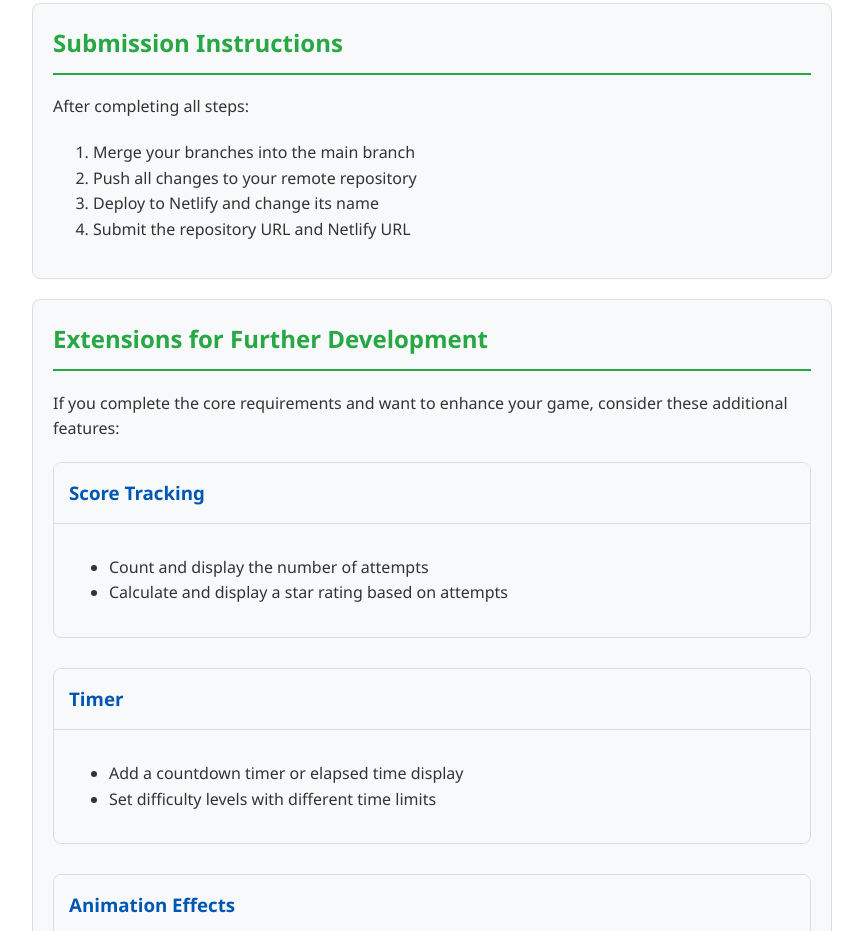
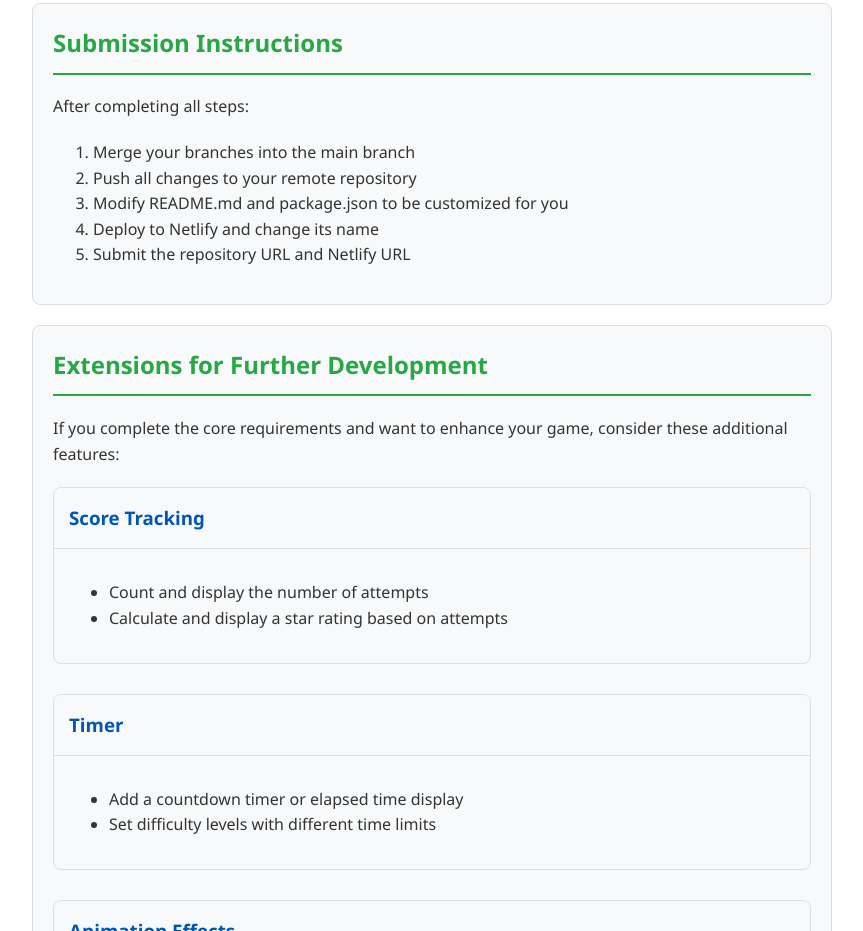
Before and after one commit to cynthiateeters/pmg-Miguelms017, a website built with Vite: page docs/assignment.html in a window 1280 px wide. Shown: the part 11069-12000 px from the top of the page, without its empty margins (208-1071 px from the left). Built offline with nearby package versions, Linux system fonts and the light colour scheme.

Commit message:
Update assignment.html

```diff
--- a/docs/assignment.html
+++ b/docs/assignment.html
@@ -550,6 +550,7 @@ function showGameComplete() {
     <ol>
       <li>Merge your branches into the main branch</li>
       <li>Push all changes to your remote repository</li>
+      <li>Modify README.md and package.json to be customized for you</li>
       <li>Deploy to Netlify and change its name</li>
       <li>Submit the repository URL and Netlify URL</li>
     </ol>
```
